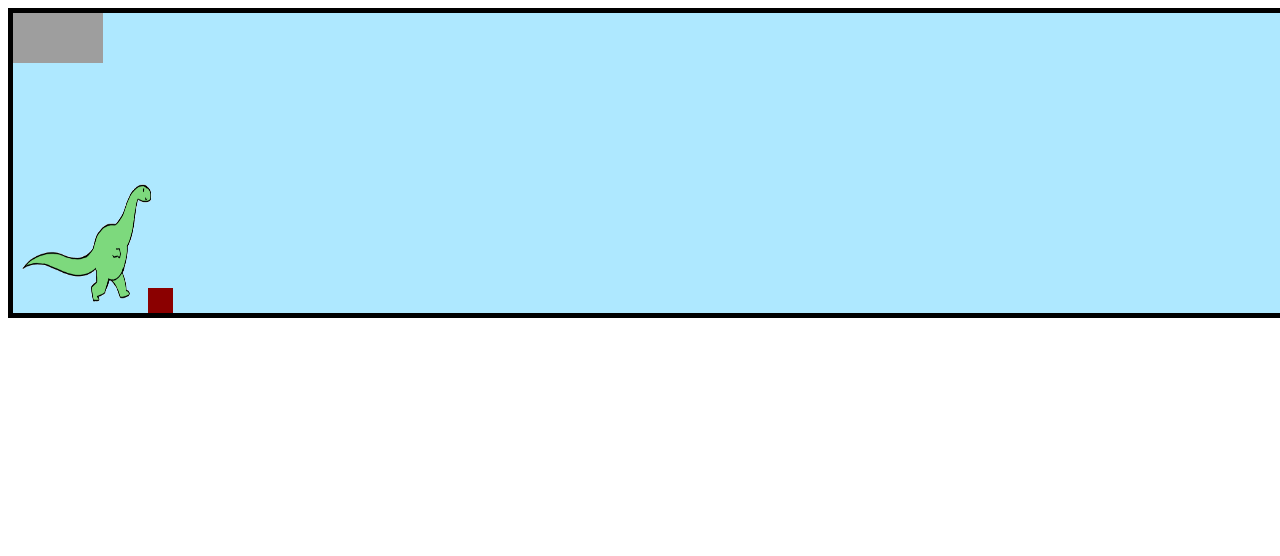
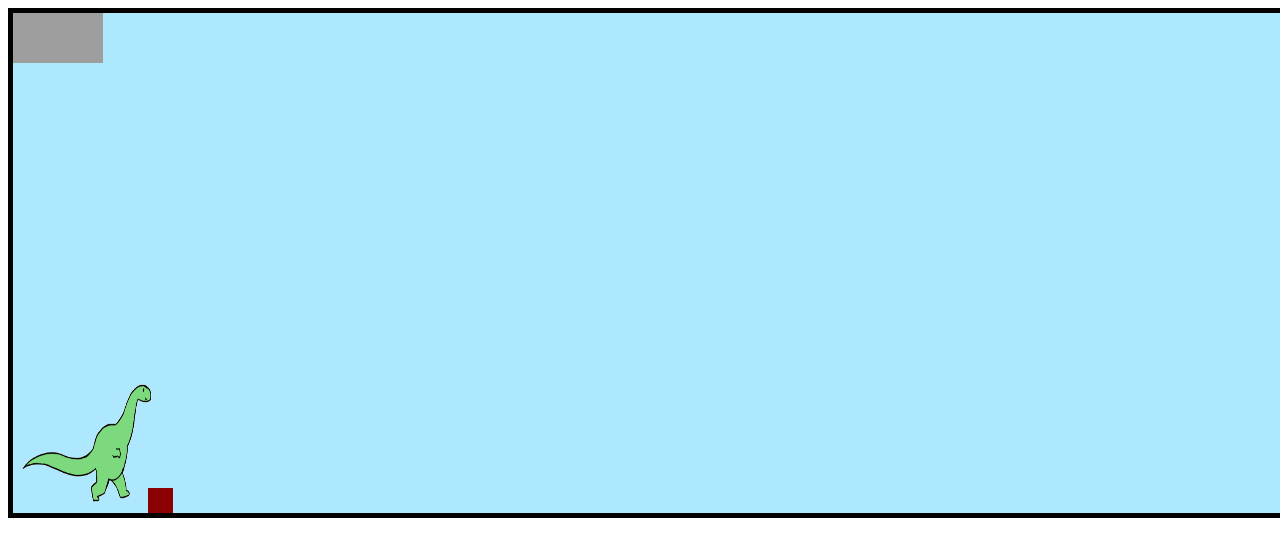
Before and after one commit to QuantumEduc/jogododino, a plain HTML site: page index.html in a window 1280 px wide. Shown: the top 556 px of the page. Drawn offline with Linux system fonts and the light colour scheme; grey boxes are pictures that could not be loaded.

Commit message:
Update style.css

```diff
--- a/style.css
+++ b/style.css
@@ -1,7 +1,7 @@
 #gameArea{
     background-color: rgb(174, 232, 255);
     width: 1300px; /*largura*/
-    height: 300px; /*altura*/
+    height: 500px; /*altura*/
     border: 5px solid black;
     position: absolute;
     bottom: 10; /*distância do elemento até a borda*/
```
